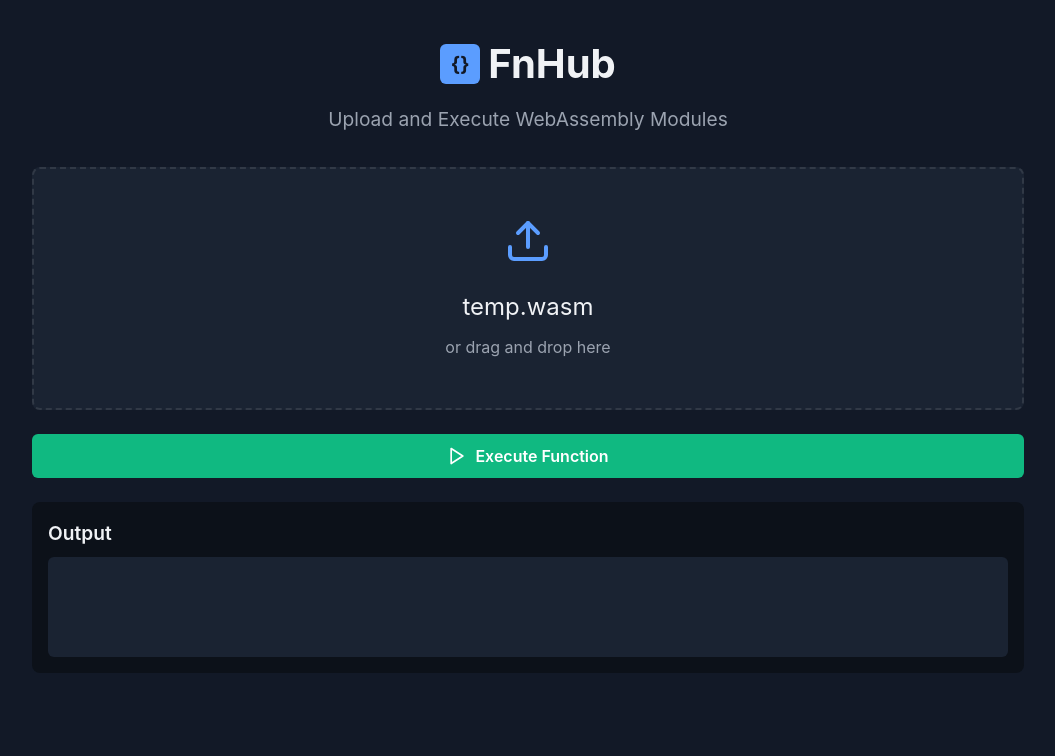
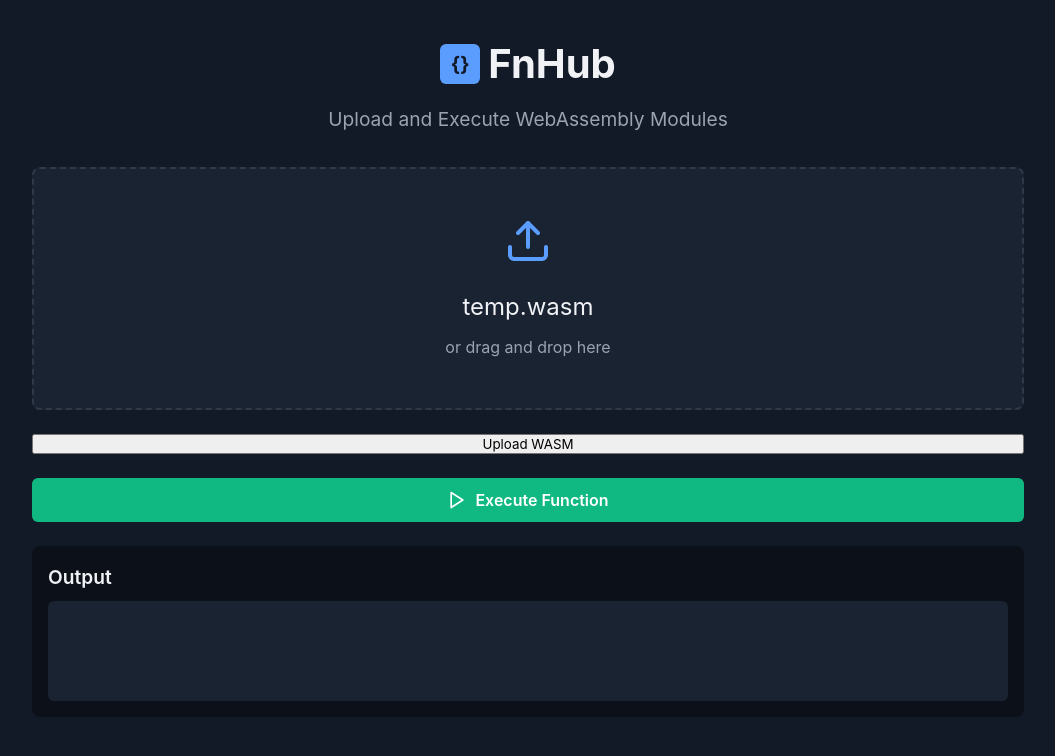
Before and after one commit to fnhub-io/fnhub-page, a React (Create React App) app: page / in a window 1280 px wide. Shown: the top 756 px of the page, without its empty margins (112-1167 px from the left). Built offline with nearby package versions, Linux system fonts and the light colour scheme.

Commit message:
front_end_fix

```diff
--- a/src/App.js
+++ b/src/App.js
@@ -47,8 +47,35 @@ function App() {
     }
   };
 
-  // Update the executeWasm function in App.js
-  // Alternative if you need to send file content
+  const uploadWasm = async () => {
+    if (!file) {
+      setOutput("Please upload a .wasm file first");
+      setIsError(true);
+      return;
+    }
+
+    const formData = new FormData();
+    formData.append("fn_name", file.name);
+    formData.append("wasm_file", file);
+
+    try {
+      const response = await fetch("http://localhost:8080/upload", {
+        method: "POST",
+        body: formData,
+      });
+
+      if (!response.ok) {
+        throw new Error(`Server responded with ${response.status}`);
+      }
+
+      const result = await response.text();
+      setOutput(result);
+    } catch (error) {
+      setOutput(`Upload failed: ${error.message}`);
+      setIsError(true);
+    }
+  };
+
   const executeWasm = async () => {
     if (!file) {
       setOutput("Please upload a .wasm file first");
@@ -61,13 +88,12 @@ function App() {
     setIsError(false);
 
     try {
-      // Send just the filename as a string, not the file content
       const response = await fetch("http://localhost:8080/execute", {
         method: "POST",
         headers: {
           "Content-Type": "text/plain",
         },
-        body: fileName, // Just the filename, not the file object
+        body: fileName, // Send just the filename
       });
 
       if (!response.ok) {
@@ -124,6 +150,10 @@ function App() {
           />
         </div>
 
+        <button className="upload-button" onClick={uploadWasm}>
+          Upload WASM
+        </button>
+
         <button
           className="execute-button"
           onClick={executeWasm}
```
